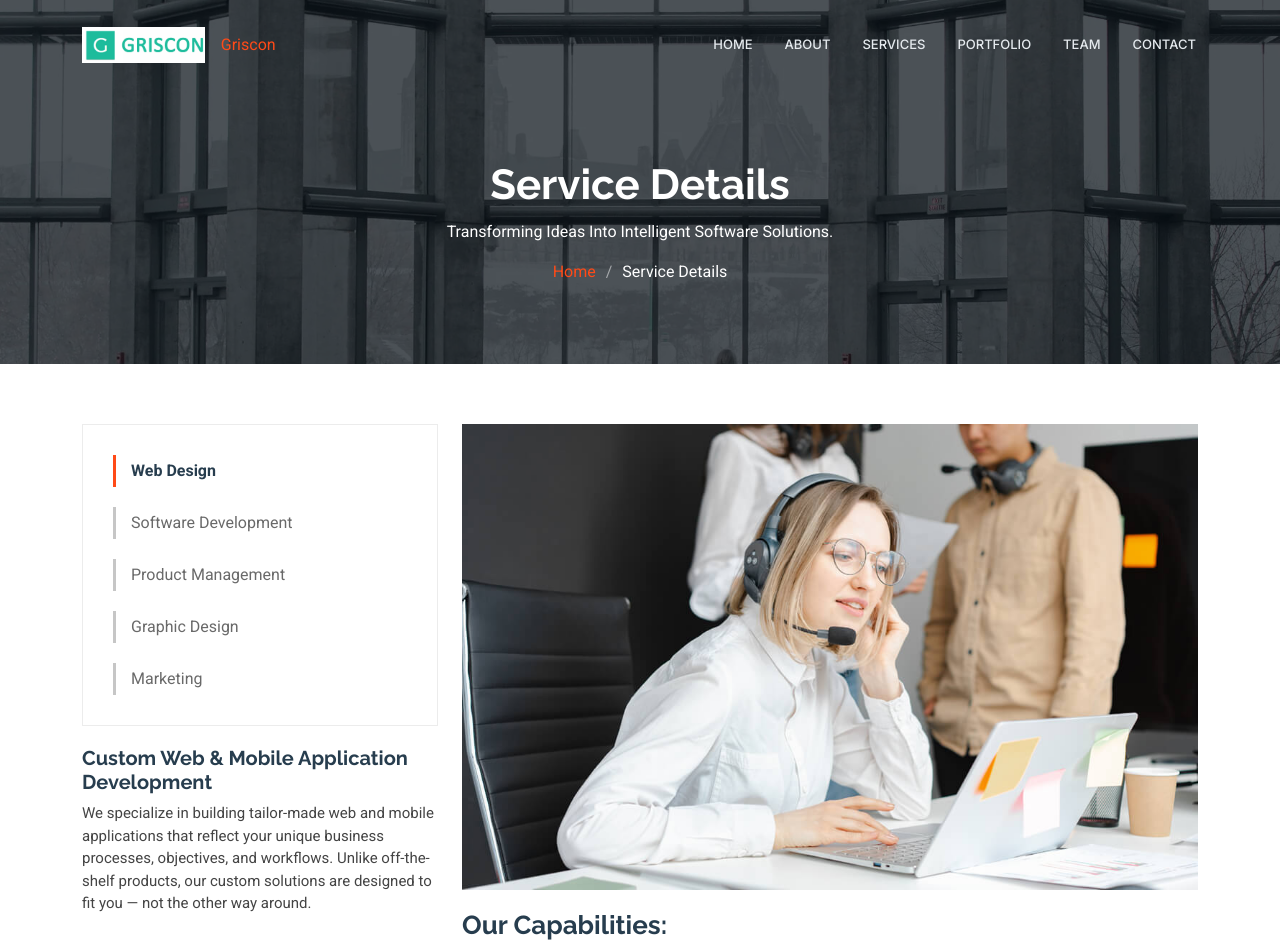
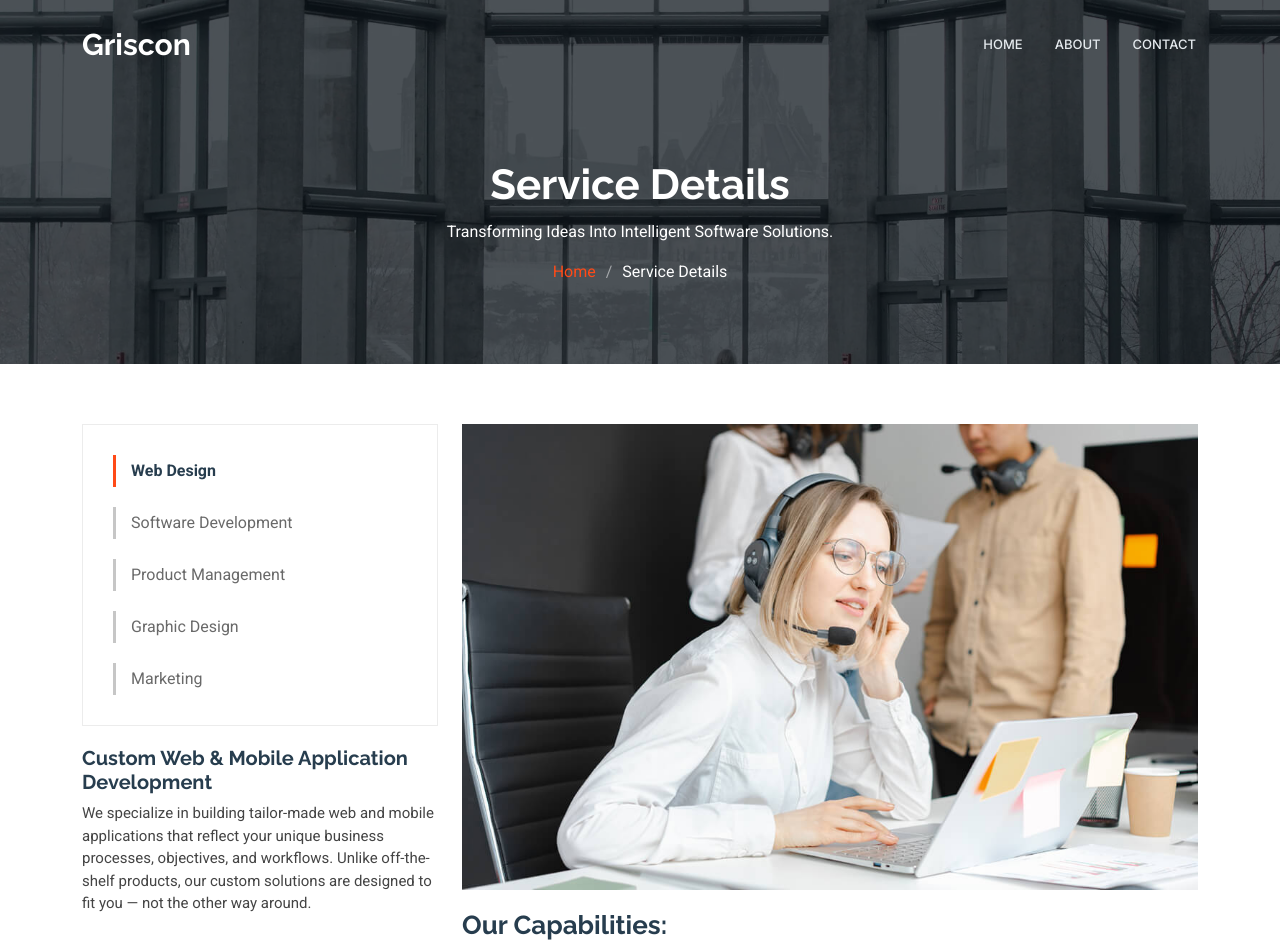
Before and after one commit to rajkumar443/griscon-updated-, a plain HTML site: page service-details.html in a window 1280 px wide. Shown: the top 944 px of the page. Drawn offline with Linux system fonts and the light colour scheme.

Commit message:
Update service-details.html

```diff
--- a/service-details.html
+++ b/service-details.html
@@ -34,17 +34,14 @@
   <div class="container-fluid container-xl position-relative d-flex align-items-center">
 
     <a href="index.html" class="logo d-flex align-items-center me-auto">
-      <img src="assets/img/logo.png" alt="Griscon Logo" class="img-fluid">
-      <span class="sitename ms-2">Griscon</span>
+
+  <h1 class="sitename">Griscon</h1>
     </a>
 
     <nav id="navmenu" class="navmenu">
       <ul>
         <li><a href="#hero">Home</a></li>
         <li><a href="#about">About</a></li>
-        <li><a href="#services">Services</a></li>
-        <li><a href="#portfolio">Portfolio</a></li>
-        <li><a href="#team">Team</a></li>
         <li><a href="#contact">Contact</a></li>
       </ul>
       <i class="mobile-nav-toggle d-xl-none bi bi-list"></i>
@@ -63,7 +60,7 @@
         <p>Transforming Ideas Into Intelligent Software Solutions.</p>
         <nav class="breadcrumbs">
           <ol>
-            <li><a href="index-2.html">Home</a></li>
+            <li><a href="index.html">Home</a></li>
             <li class="current">Service Details</li>
           </ol>
         </nav>
@@ -133,7 +130,7 @@ Business and process consulting
     <div class="container footer-top">
       <div class="row gy-4">
         <div class="col-lg-4 col-md-6 footer-about">
-          <a href="index-2.html" class="logo d-flex align-items-center">
+          <a href="index.html" class="logo d-flex align-items-center">
             <span class="sitename">Griscon</span>
           </a>
           <div class="footer-contact pt-3">
```
